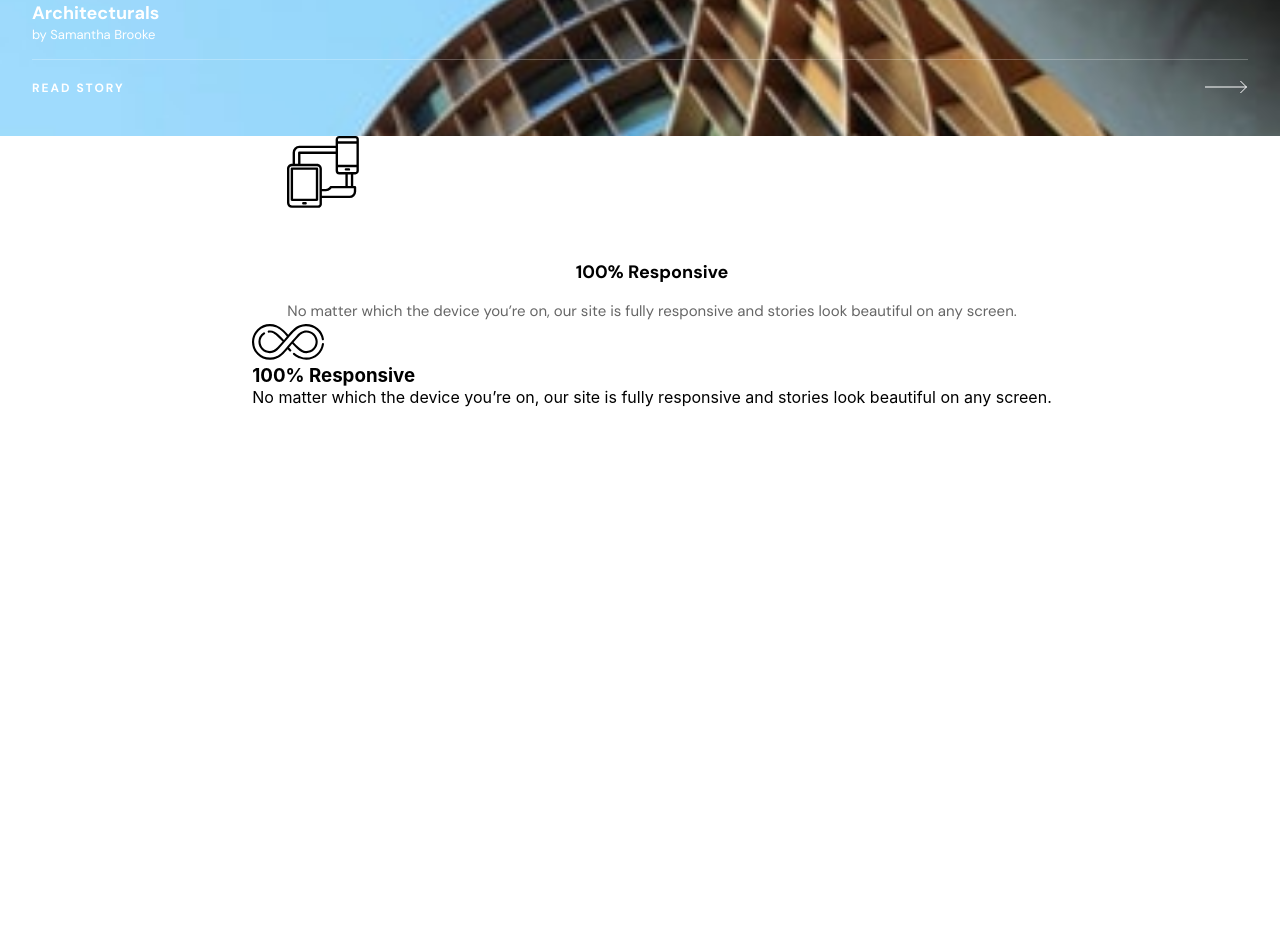
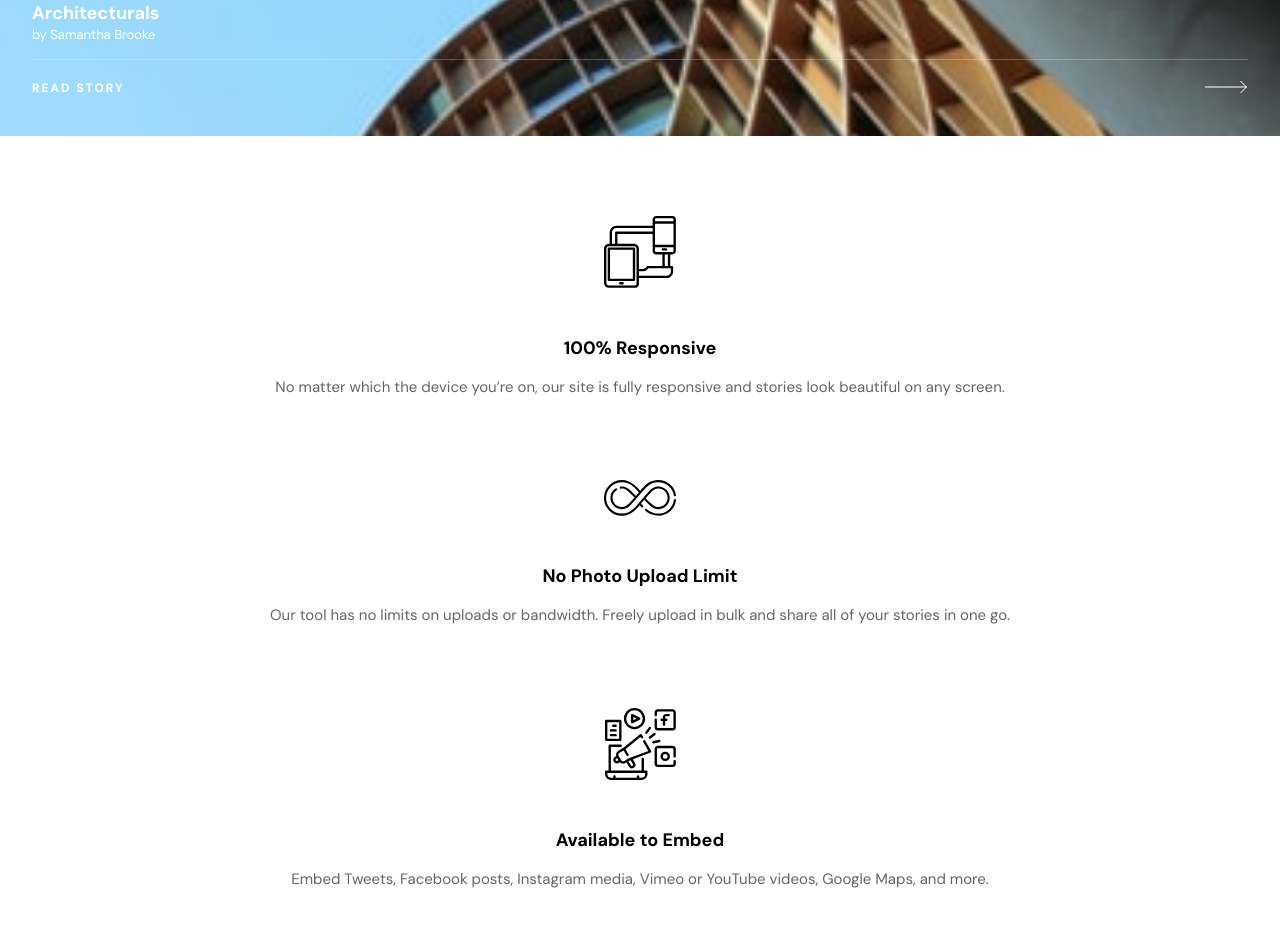
Before and after one commit to alexJSanchez/PhotoSnap, a React (Create React App) app in the folder photosnap/: page / in a window 1280 px wide. Shown: the part 5080-6006 px from the top of the page. Before the commit the page ends 5567 px from the top, so only its background shows below. Built offline with nearby package versions, Linux system fonts and the light colour scheme.

Commit message:
details card edit

```diff
--- a/photosnap/src/App.css
+++ b/photosnap/src/App.css
@@ -184,11 +184,16 @@ nav {
 .details-card {
 	display: flex;
 	flex-direction: column;
+	padding: 0rem 2rem 5rem 2rem;
+}
+.card-details {
+	margin-top: 5rem;
+	display: flex;
+	flex-direction: column;
 	justify-content: center;
 	align-items: center;
-	padding: 0rem 2rem 5rem 3.5rem;
-
-	.one h3 {
+}
+.card-details h3 {
 	color: #000;
 	text-align: center;
 	font-family: DM Sans;
@@ -198,7 +203,7 @@ nav {
 	line-height: 25px; /* 138.889% */
 	padding: 3rem 0rem 0.875rem 0rem;
 }
-	.one p {
+.card-details p {
 	color: #000;
 	text-align: center;
 	font-family: DM Sans;
@@ -207,7 +212,6 @@ nav {
 	font-weight: 400;
 	line-height: 25px; /* 166.667% */
 	opacity: 0.6;
-	}
 }
 
 .sub-card-title {
--- a/photosnap/src/App.js
+++ b/photosnap/src/App.js
@@ -6,6 +6,7 @@ import beautiful_stories from "./assets/home/mobile/beautiful-stories.jpg";
 import designed_for_everyone from "./assets/home/mobile/designed-for-everyone.jpg";
 import responsive from "./assets/features/desktop/responsive.svg";
 import infinite from "./assets/features/desktop/no-limit.svg";
+import bullhorn from "./assets/features/desktop/embed.svg";
 import "./App.css";
 
 function App() {
@@ -132,7 +133,7 @@ function App() {
 					</div>
 				</div>
 				<div className="details-card">
-					<div className="one">
+					<div className="card-details">
 						<img src={responsive}></img>
 						<h3 className="heading">100% Responsive</h3>
 						<p className="para">
@@ -140,12 +141,20 @@ function App() {
 							and stories look beautiful on any screen.
 						</p>
 					</div>
-					<div className="two">
+					<div className="card-details">
 						<img src={infinite}></img>
-						<h3 className="heading">100% Responsive</h3>
+						<h3 className="heading">No Photo Upload Limit</h3>
 						<p className="para">
-							No matter which the device you’re on, our site is fully responsive
-							and stories look beautiful on any screen.
+							Our tool has no limits on uploads or bandwidth. Freely upload in
+							bulk and share all of your stories in one go.
+						</p>
+					</div>
+					<div className="card-details">
+						<img src={bullhorn}></img>
+						<h3 className="heading">Available to Embed</h3>
+						<p className="para">
+							Embed Tweets, Facebook posts, Instagram media, Vimeo or YouTube
+							videos, Google Maps, and more.
 						</p>
 					</div>
 				</div>
```
Lines whose indentation alone changed are shown as unchanged.
